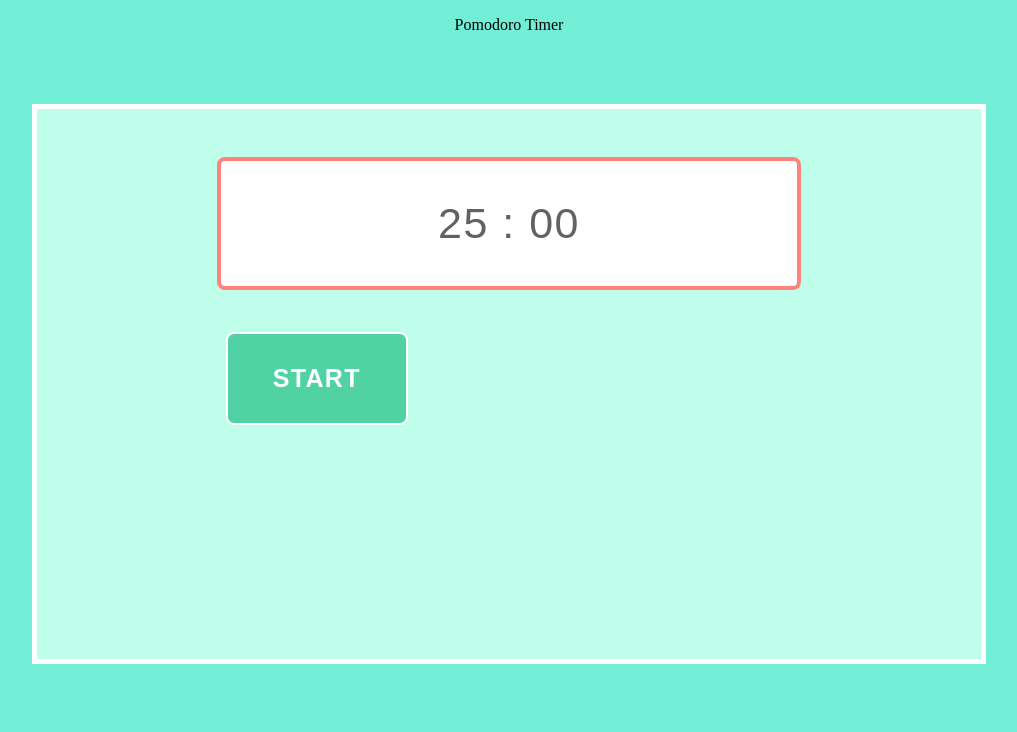
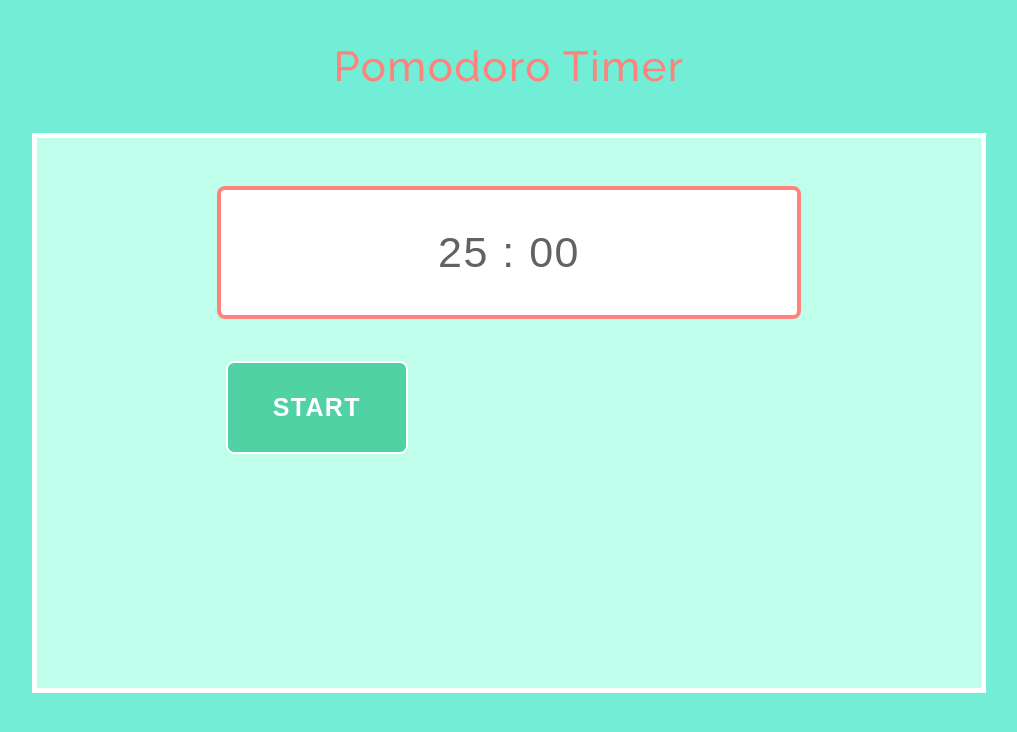
Before and after one commit to MarineLenoir92/Pomodoro_Timer, a plain HTML site: page Index.html in a window 1280 px wide. Shown: the whole page, without its empty margins (131-1148 px from the left). Drawn offline with Linux system fonts and the light colour scheme.

Commit message:
Fin itération 4: mise en forme de Title avec Google Fonts

```diff
--- a/Index.html
+++ b/Index.html
@@ -5,7 +5,10 @@
     <meta http-equiv="X-UA-Compatible" content="IE=edge">
     <meta name="viewport" content="width=device-width, initial-scale=1.0">
     <link rel="stylesheet" href="StyleSheet.css">
-    <title>Pomodoro Timer</title>
+    <link rel="preconnect" href="https://fonts.googleapis.com">
+    <link rel="preconnect" href="https://fonts.gstatic.com" crossorigin>
+    <link href="https://fonts.googleapis.com/css2?family=Raleway:wght@500&display=swap" rel="stylesheet">
+    <title>POMODORO TIMER</title>
 </head>
 <body>
     <div id="title"><p>Pomodoro Timer</p></div>
--- a/StyleSheet.css
+++ b/StyleSheet.css
@@ -4,6 +4,11 @@ body {
 
 #title {
     text-align: center;
+    font-family: 'Raleway', sans-serif;
+    font-size: 42px;
+    color: #FF837D;
+    letter-spacing: 1.5px;
+    font-weight: 300;
 }
 
 #timerWindows{
@@ -11,7 +16,6 @@ body {
     background-color: #BFFEEB;
     border: 5px solid #FFFFFF;
     height: 550px ;
-    margin-top: 70px;
     margin-left: 155px;
     margin-right: 155px;
 }
```
